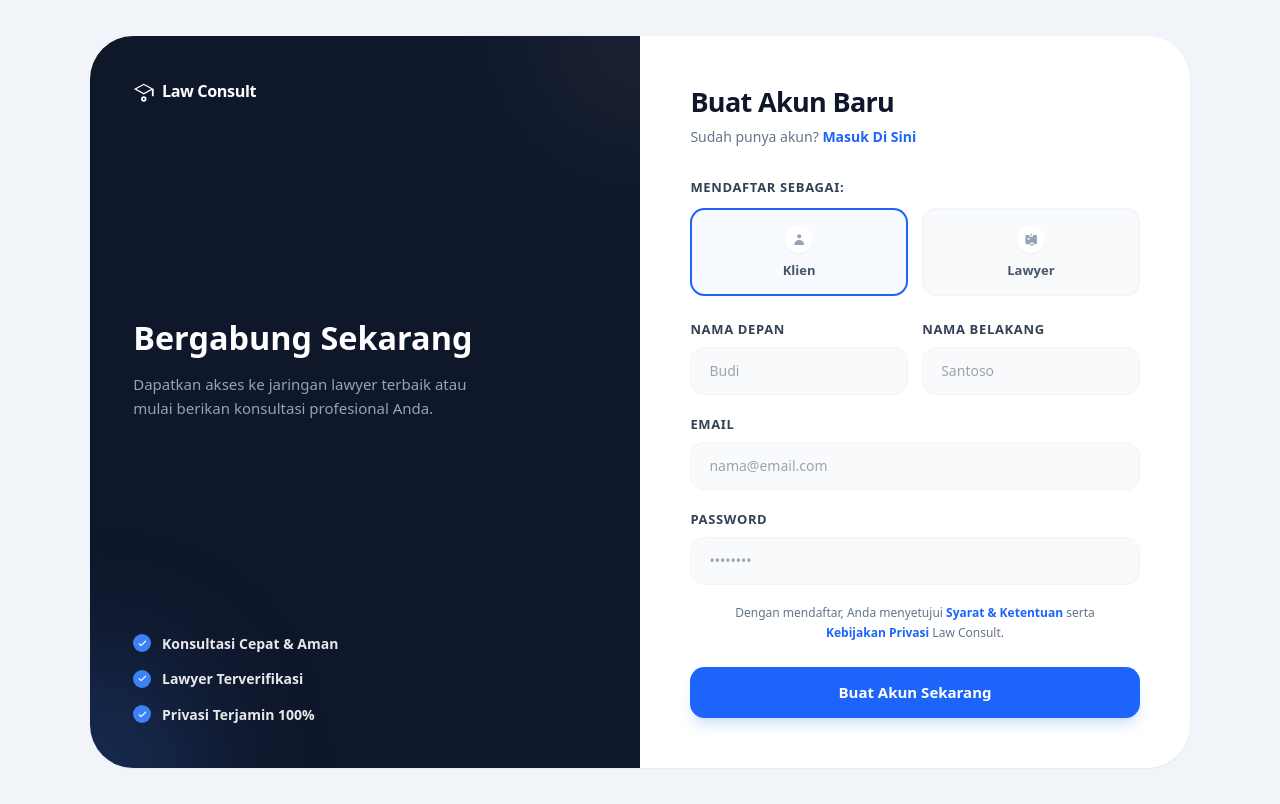
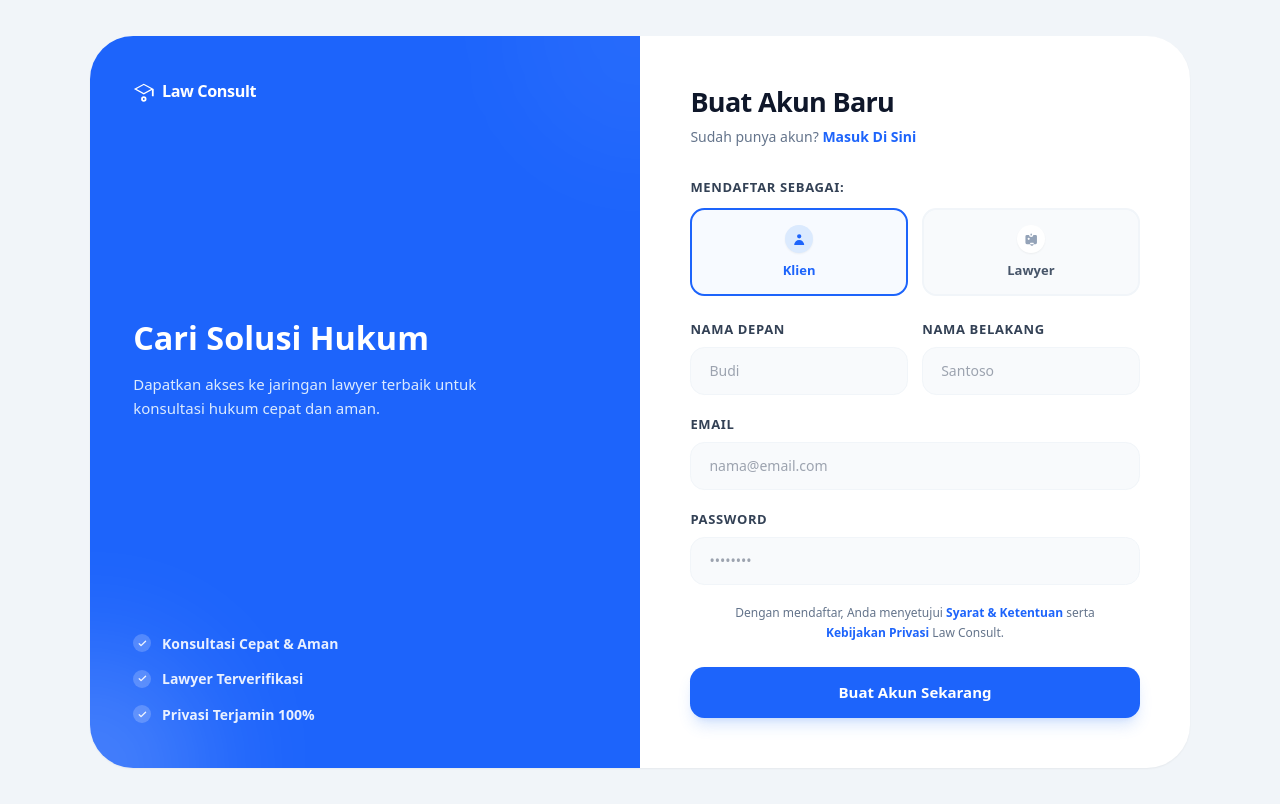
Before and after one commit to DaniSurya11/consult, a Next.js app: page /register in a window 1280 px wide. Built offline with nearby package versions, Linux system fonts and the light colour scheme.

Commit message:
feat: enhance register page with role-based styling, animations, and lawyer degree field

```diff
--- a/src/app/register/page.tsx
+++ b/src/app/register/page.tsx
@@ -2,10 +2,30 @@
 
 import Image from "next/image";
 import Link from "next/link";
+import { useState } from "react";
+import { useRouter } from "next/navigation";
 import { Button } from "@/components/ui/button";
-import { motion } from "framer-motion";
+import { motion, AnimatePresence } from "framer-motion";
 
 export default function RegisterPage() {
+  const [role, setRole] = useState<"client" | "lawyer">("client");
+  const [firstName, setFirstName] = useState("");
+  const [lastName, setLastName] = useState("");
+  const [email, setEmail] = useState("");
+  const router = useRouter();
+
+  const handleRegister = (e: React.FormEvent) => {
+    e.preventDefault();
+    // Simulate registration by saving to localStorage
+    localStorage.setItem("user_role", role);
+    localStorage.setItem("user_name", `${firstName} ${lastName}`.trim() || (role === "client" ? "User Baru" : "Lawyer Baru"));
+    localStorage.setItem("user_email", email || "newuser@example.com");
+    localStorage.setItem("is_logged_in", "true");
+
+    // Redirect based on role
+    router.push(role === "lawyer" ? "/dashboard/lawyer" : "/dashboard");
+  };
+
   return (
     <div className="min-h-screen bg-slate-100 text-slate-900 font-sans p-4 md:p-10 flex items-center justify-center">
       <motion.div
@@ -16,7 +36,10 @@ export default function RegisterPage() {
       >
 
         {/* Left Side: Register Info */}
-        <div className="relative hidden md:block bg-slate-900 p-12 overflow-hidden">
+        <motion.div
+          className="relative hidden md:block p-12 overflow-hidden transition-colors duration-700"
+          animate={{ backgroundColor: role === "client" ? "#1D64FB" : "#0F172A" }}
+        >
           <div className="relative z-10 h-full flex flex-col justify-between">
             <motion.div
               initial={{ opacity: 0, y: -10 }}
@@ -32,145 +55,215 @@ export default function RegisterPage() {
               <span className="text-lg font-bold tracking-tight">Law Consult</span>
             </motion.div>
 
+            <AnimatePresence mode="wait">
               <motion.div
-              initial={{ opacity: 0, y: 20 }}
-              animate={{ opacity: 1, y: 0 }}
-              transition={{ delay: 0.5, duration: 0.7 }}
+                key={role}
+                initial={{ opacity: 0, x: -20 }}
+                animate={{ opacity: 1, x: 0 }}
+                exit={{ opacity: 0, x: 20 }}
+                transition={{ duration: 0.5, ease: "easeInOut" }}
               >
-              <h1 className="text-4xl font-bold text-white mb-4 leading-tight">Bergabung Sekarang</h1>
-              <p className="text-slate-400 text-[15px] font-medium leading-relaxed max-w-sm">
-                Dapatkan akses ke jaringan lawyer terbaik atau mulai berikan konsultasi profesional Anda.
+                <h1 className="text-4xl font-bold text-white mb-4 leading-tight">
+                  {role === "client" ? "Cari Solusi Hukum" : "Mulai Berpraktik"}
+                </h1>
+                <p className={`text-[15px] font-medium leading-relaxed max-w-sm ${role === "client" ? "text-blue-100" : "text-slate-400"}`}>
+                  {role === "client"
+                    ? "Dapatkan akses ke jaringan lawyer terbaik untuk konsultasi hukum cepat dan aman."
+                    : "Bergabunglah dengan platform kami dan berikan konsultasi profesional kepada ribuan klien."}
                 </p>
               </motion.div>
+            </AnimatePresence>
 
+            <AnimatePresence mode="wait">
               <motion.div
+                key={role + "-list"}
                 initial={{ opacity: 0 }}
                 animate={{ opacity: 1 }}
-              transition={{ delay: 0.7 }}
+                exit={{ opacity: 0 }}
+                transition={{ duration: 0.4 }}
                 className="space-y-4"
               >
-              {[
-                "Konsultasi Cepat & Aman",
-                "Lawyer Terverifikasi",
-                "Privasi Terjamin 100%"
-              ].map((item, i) => (
+                {(role === "client"
+                  ? ["Konsultasi Cepat & Aman", "Lawyer Terverifikasi", "Privasi Terjamin 100%"]
+                  : ["Kelola Jadwal Fleksibel", "Sistem Pembayaran Escrow", "Jangkauan Klien Luas"]
+                ).map((item, i) => (
                   <motion.div
-                  key={i}
+                    key={item}
                     initial={{ opacity: 0, x: -15 }}
                     animate={{ opacity: 1, x: 0 }}
-                  transition={{ delay: 0.8 + i * 0.15 }}
+                    transition={{ delay: 0.1 + i * 0.1 }}
                     className="flex items-center gap-3 text-white/90 text-[14px] font-semibold"
                   >
-                  <div className="w-5 h-5 rounded-full bg-blue-500 flex items-center justify-center">
+                    <div className={`w-5 h-5 rounded-full flex items-center justify-center ${role === "client" ? "bg-white/20" : "bg-blue-500"}`}>
                       <svg className="w-3 h-3" fill="none" stroke="currentColor" viewBox="0 0 24 24"><path strokeLinecap="round" strokeLinejoin="round" strokeWidth="3" d="M5 13l4 4L19 7"></path></svg>
                     </div>
                     {item}
                   </motion.div>
                 ))}
               </motion.div>
+            </AnimatePresence>
           </div>
 
           {/* Decorative Pattern */}
           <div className="absolute top-0 right-0 w-64 h-64 bg-white/5 rounded-full -mr-32 -mt-32 blur-3xl"></div>
-          <div className="absolute bottom-0 left-0 w-64 h-64 bg-blue-500/20 rounded-full -ml-32 -mb-32 blur-3xl"></div>
-        </div>
+          <motion.div
+            className="absolute bottom-0 left-0 w-64 h-64 rounded-full -ml-32 -mb-32 blur-3xl"
+            animate={{ backgroundColor: role === "client" ? "rgba(255,255,255,0.2)" : "rgba(59,130,246,0.2)" }}
+          ></motion.div>
+        </motion.div>
 
         {/* Right Side: Register Form */}
         <motion.div
+          layout
           initial={{ opacity: 0, x: 20 }}
           animate={{ opacity: 1, x: 0 }}
           transition={{ delay: 0.3, duration: 0.6 }}
           className="p-8 md:p-14 flex flex-col justify-center"
         >
-          <div className="mb-8">
+          <motion.div layout className="mb-8">
             <h2 className="text-2xl md:text-3xl font-bold tracking-tight mb-2 text-slate-900">Buat Akun Baru</h2>
             <p className="text-slate-500 text-[14px] font-medium">Sudah punya akun? <Link href="/login" className="text-[#1D64FB] font-bold hover:underline">Masuk Di Sini</Link></p>
-          </div>
+          </motion.div>
 
-          <form className="space-y-5">
+          <form className="space-y-5" onSubmit={handleRegister}>
             {/* Role Selection */}
             <motion.div
-              initial={{ opacity: 0, y: 10 }}
-              animate={{ opacity: 1, y: 0 }}
-              transition={{ delay: 0.4 }}
+              layout
               className="space-y-3 mb-6"
             >
               <label className="text-[13px] font-bold text-slate-700 uppercase tracking-wider">Mendaftar Sebagai:</label>
               <div className="grid grid-cols-2 gap-4">
                 <div className="relative">
-                  <input type="radio" name="role" id="client" className="peer absolute opacity-0" defaultChecked />
-                  <label htmlFor="client" className="flex flex-col items-center justify-center p-4 bg-slate-50 border-2 border-slate-100 rounded-2xl cursor-pointer peer-checked:border-[#1D64FB] peer-checked:bg-blue-50/50 transition-all duration-300">
-                    <div className="w-8 h-8 rounded-full bg-white shadow-sm flex items-center justify-center mb-2">
-                      <svg className="w-4 h-4 text-slate-400" fill="currentColor" viewBox="0 0 20 20"><path d="M10 9a3 3 0 100-6 3 3 0 000 6zm-7 9a7 7 0 1114 0H3z"></path></svg>
+                  <input
+                    type="radio"
+                    name="role"
+                    id="client"
+                    className="peer absolute opacity-0"
+                    checked={role === "client"}
+                    onChange={() => setRole("client")}
+                  />
+                  <motion.label
+                    layout
+                    htmlFor="client"
+                    className={`flex flex-col items-center justify-center p-4 border-2 rounded-2xl cursor-pointer transition-colors duration-300 ${role === "client" ? "border-[#1D64FB] bg-blue-50/50" : "bg-slate-50 border-slate-100"}`}
+                  >
+                    <div className={`w-8 h-8 rounded-full shadow-sm flex items-center justify-center mb-2 transition-colors ${role === "client" ? "bg-blue-100" : "bg-white"}`}>
+                      <svg className={`w-4 h-4 transition-colors ${role === "client" ? "text-[#1D64FB]" : "text-slate-400"}`} fill="currentColor" viewBox="0 0 20 20"><path d="M10 9a3 3 0 100-6 3 3 0 000 6zm-7 9a7 7 0 1114 0H3z"></path></svg>
                     </div>
-                    <span className="text-[13px] font-bold text-slate-600">Klien</span>
-                  </label>
+                    <span className={`text-[13px] font-bold transition-colors ${role === "client" ? "text-[#1D64FB]" : "text-slate-600"}`}>Klien</span>
+                  </motion.label>
                 </div>
                 <div className="relative">
-                  <input type="radio" name="role" id="lawyer" className="peer absolute opacity-0" />
-                  <label htmlFor="lawyer" className="flex flex-col items-center justify-center p-4 bg-slate-50 border-2 border-slate-100 rounded-2xl cursor-pointer peer-checked:border-[#1D64FB] peer-checked:bg-blue-50/50 transition-all duration-300">
-                    <div className="w-8 h-8 rounded-full bg-white shadow-sm flex items-center justify-center mb-2">
-                      <svg className="w-4 h-4 text-slate-400" fill="currentColor" viewBox="0 0 20 20"><path fillRule="evenodd" d="M10 2a1 1 0 00-1 1v1a1 1 0 002 0V3a1 1 0 00-1-1zM4 4h3a3 3 0 006 0h3a2 2 0 012 2v9a2 2 0 01-2 2H4a2 2 0 01-2-2V6a2 2 0 012-2zm2.5 7a1.5 1.5 0 100-3 1.5 1.5 0 000 3zm2.45 4a2.5 2.5 0 104.1 0h-4.1z" clipRule="evenodd"></path></svg>
+                  <input
+                    type="radio"
+                    name="role"
+                    id="lawyer"
+                    className="peer absolute opacity-0"
+                    checked={role === "lawyer"}
+                    onChange={() => setRole("lawyer")}
+                  />
+                  <motion.label
+                    layout
+                    htmlFor="lawyer"
+                    className={`flex flex-col items-center justify-center p-4 border-2 rounded-2xl cursor-pointer transition-colors duration-300 ${role === "lawyer" ? "border-slate-900 bg-slate-900/5" : "bg-slate-50 border-slate-100"}`}
+                  >
+                    <div className={`w-8 h-8 rounded-full shadow-sm flex items-center justify-center mb-2 transition-colors ${role === "lawyer" ? "bg-slate-200" : "bg-white"}`}>
+                      <svg className={`w-4 h-4 transition-colors ${role === "lawyer" ? "text-slate-900" : "text-slate-400"}`} fill="currentColor" viewBox="0 0 20 20"><path fillRule="evenodd" d="M10 2a1 1 0 00-1 1v1a1 1 0 002 0V3a1 1 0 00-1-1zM4 4h3a3 3 0 006 0h3a2 2 0 012 2v9a2 2 0 01-2 2H4a2 2 0 01-2-2V6a2 2 0 012-2zm2.5 7a1.5 1.5 0 100-3 1.5 1.5 0 000 3zm2.45 4a2.5 2.5 0 104.1 0h-4.1z" clipRule="evenodd"></path></svg>
                     </div>
-                    <span className="text-[13px] font-bold text-slate-600">Lawyer</span>
-                  </label>
+                    <span className={`text-[13px] font-bold transition-colors ${role === "lawyer" ? "text-slate-900" : "text-slate-600"}`}>Lawyer</span>
+                  </motion.label>
                 </div>
               </div>
             </motion.div>
 
             <motion.div
-              initial={{ opacity: 0, y: 10 }}
-              animate={{ opacity: 1, y: 0 }}
-              transition={{ delay: 0.5 }}
+              layout
               className="grid grid-cols-2 gap-4"
+              transition={{ layout: { duration: 0.4 } }}
             >
               <div className="space-y-2">
                 <label className="text-[13px] font-bold text-slate-700 uppercase tracking-wider">Nama Depan</label>
-                <input type="text" placeholder="Budi" className="w-full px-5 py-3.5 bg-slate-50 border border-slate-100 rounded-2xl text-[14px] focus:outline-none focus:ring-2 focus:ring-[#1D64FB]/20 focus:border-[#1D64FB] transition" />
+                <input
+                  type="text"
+                  placeholder="Budi"
+                  value={firstName}
+                  onChange={(e) => setFirstName(e.target.value)}
+                  className={`w-full px-5 py-3.5 bg-slate-50 border border-slate-100 rounded-2xl text-[14px] focus:outline-none focus:ring-2 transition ${role === 'lawyer' ? 'focus:ring-slate-900/10 focus:border-slate-900' : 'focus:ring-[#1D64FB]/20 focus:border-[#1D64FB]'}`}
+                />
               </div>
               <div className="space-y-2">
                 <label className="text-[13px] font-bold text-slate-700 uppercase tracking-wider">Nama Belakang</label>
-                <input type="text" placeholder="Santoso" className="w-full px-5 py-3.5 bg-slate-50 border border-slate-100 rounded-2xl text-[14px] focus:outline-none focus:ring-2 focus:ring-[#1D64FB]/20 focus:border-[#1D64FB] transition" />
+                <input
+                  type="text"
+                  placeholder="Santoso"
+                  value={lastName}
+                  onChange={(e) => setLastName(e.target.value)}
+                  className={`w-full px-5 py-3.5 bg-slate-50 border border-slate-100 rounded-2xl text-[14px] focus:outline-none focus:ring-2 transition ${role === 'lawyer' ? 'focus:ring-slate-900/10 focus:border-slate-900' : 'focus:ring-[#1D64FB]/20 focus:border-[#1D64FB]'}`}
+                />
               </div>
             </motion.div>
 
+            {/* Lawyer Degree Field - Conditional */}
+            <AnimatePresence mode="popLayout">
+              {role === "lawyer" && (
                 <motion.div
-              initial={{ opacity: 0, y: 10 }}
-              animate={{ opacity: 1, y: 0 }}
-              transition={{ delay: 0.6 }}
+                  layout
+                  initial={{ opacity: 0, y: -10, height: 0 }}
+                  animate={{ opacity: 1, y: 0, height: "auto" }}
+                  exit={{ opacity: 0, y: -10, height: 0 }}
+                  transition={{
+                    opacity: { duration: 0.2 },
+                    height: { duration: 0.4, ease: "easeOut" },
+                    y: { duration: 0.4 }
+                  }}
+                  className="space-y-2 overflow-hidden"
+                >
+                  <label className="text-[13px] font-bold text-slate-700 uppercase tracking-wider">Gelar Akademik</label>
+                  <input
+                    type="text"
+                    placeholder="S.H., M.H."
+                    className="w-full px-5 py-3.5 bg-slate-50 border border-slate-100 rounded-2xl text-[14px] focus:outline-none focus:ring-2 focus:ring-slate-900/10 focus:border-slate-900 transition"
+                  />
+                </motion.div>
+              )}
+            </AnimatePresence>
+
+            <motion.div
+              layout
               className="space-y-2"
+              transition={{ layout: { duration: 0.4 } }}
             >
               <label className="text-[13px] font-bold text-slate-700 uppercase tracking-wider">Email</label>
-              <input type="email" placeholder="nama@email.com" className="w-full px-5 py-3.5 bg-slate-50 border border-slate-100 rounded-2xl text-[14px] focus:outline-none focus:ring-2 focus:ring-[#1D64FB]/20 focus:border-[#1D64FB] transition" />
+              <input
+                type="email"
+                placeholder="nama@email.com"
+                value={email}
+                onChange={(e) => setEmail(e.target.value)}
+                className={`w-full px-5 py-3.5 bg-slate-50 border border-slate-100 rounded-2xl text-[14px] focus:outline-none focus:ring-2 transition ${role === 'lawyer' ? 'focus:ring-slate-900/10 focus:border-slate-900' : 'focus:ring-[#1D64FB]/20 focus:border-[#1D64FB]'}`}
+              />
             </motion.div>
 
             <motion.div
-              initial={{ opacity: 0, y: 10 }}
-              animate={{ opacity: 1, y: 0 }}
-              transition={{ delay: 0.7 }}
+              layout
               className="space-y-2"
+              transition={{ layout: { duration: 0.4 } }}
             >
               <label className="text-[13px] font-bold text-slate-700 uppercase tracking-wider">Password</label>
-              <input type="password" placeholder="••••••••" className="w-full px-5 py-3.5 bg-slate-50 border border-slate-100 rounded-2xl text-[14px] focus:outline-none focus:ring-2 focus:ring-[#1D64FB]/20 focus:border-[#1D64FB] transition" />
+              <input type="password" placeholder="••••••••" className={`w-full px-5 py-3.5 bg-slate-50 border border-slate-100 rounded-2xl text-[14px] focus:outline-none focus:ring-2 transition ${role === 'lawyer' ? 'focus:ring-slate-900/10 focus:border-slate-900' : 'focus:ring-[#1D64FB]/20 focus:border-[#1D64FB]'}`} />
             </motion.div>
 
             <motion.p
-              initial={{ opacity: 0 }}
-              animate={{ opacity: 1 }}
-              transition={{ delay: 0.8 }}
+              layout
               className="text-[12px] text-slate-500 font-medium text-center px-4 leading-relaxed"
+              transition={{ layout: { duration: 0.4 } }}
             >
               Dengan mendaftar, Anda menyetujui <Link href="#" className="text-[#1D64FB] font-bold">Syarat &amp; Ketentuan</Link> serta <Link href="#" className="text-[#1D64FB] font-bold">Kebijakan Privasi</Link> Law Consult.
             </motion.p>
 
-            <motion.div
-              initial={{ opacity: 0, y: 10 }}
-              animate={{ opacity: 1, y: 0 }}
-              transition={{ delay: 0.9 }}
-            >
+            <motion.div layout transition={{ layout: { duration: 0.4 } }}>
               <motion.div whileHover={{ scale: 1.02 }} whileTap={{ scale: 0.98 }}>
-                <Button asChild className="w-full bg-[#1D64FB] hover:bg-blue-700 text-white rounded-2xl py-7 text-[15px] font-bold shadow-lg shadow-blue-500/20 transition-all mt-2">
-                  <Link href="/dashboard">Buat Akun Sekarang</Link>
+                <Button type="submit" className={`w-full text-white rounded-2xl py-7 text-[15px] font-bold shadow-lg transition-all mt-2 ${role === "lawyer" ? "bg-slate-900 hover:bg-slate-800 shadow-slate-900/20" : "bg-[#1D64FB] hover:bg-blue-700 shadow-blue-500/20"}`}>
+                  Buat Akun Sekarang
                 </Button>
               </motion.div>
             </motion.div>
```
Lines whose indentation alone changed are shown as unchanged.
